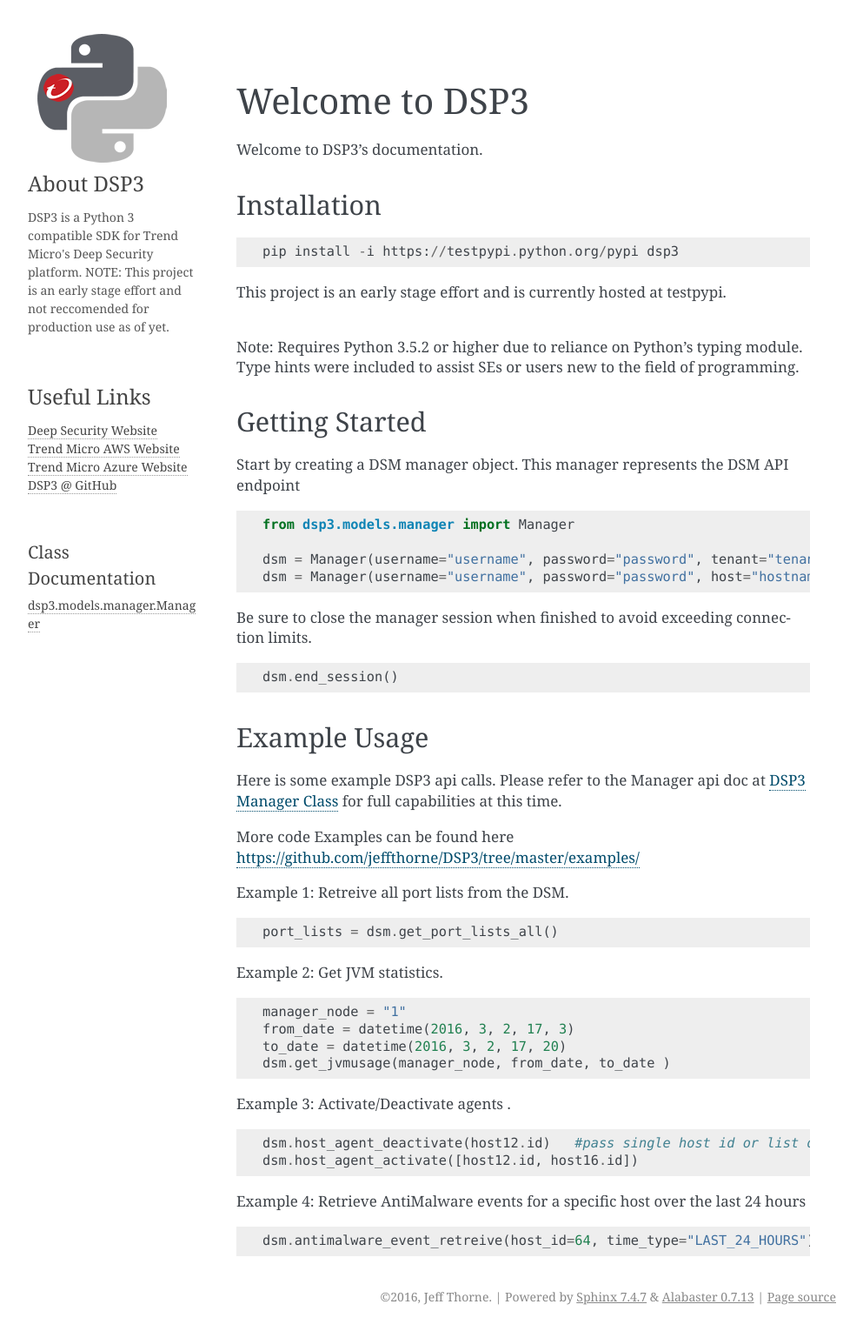
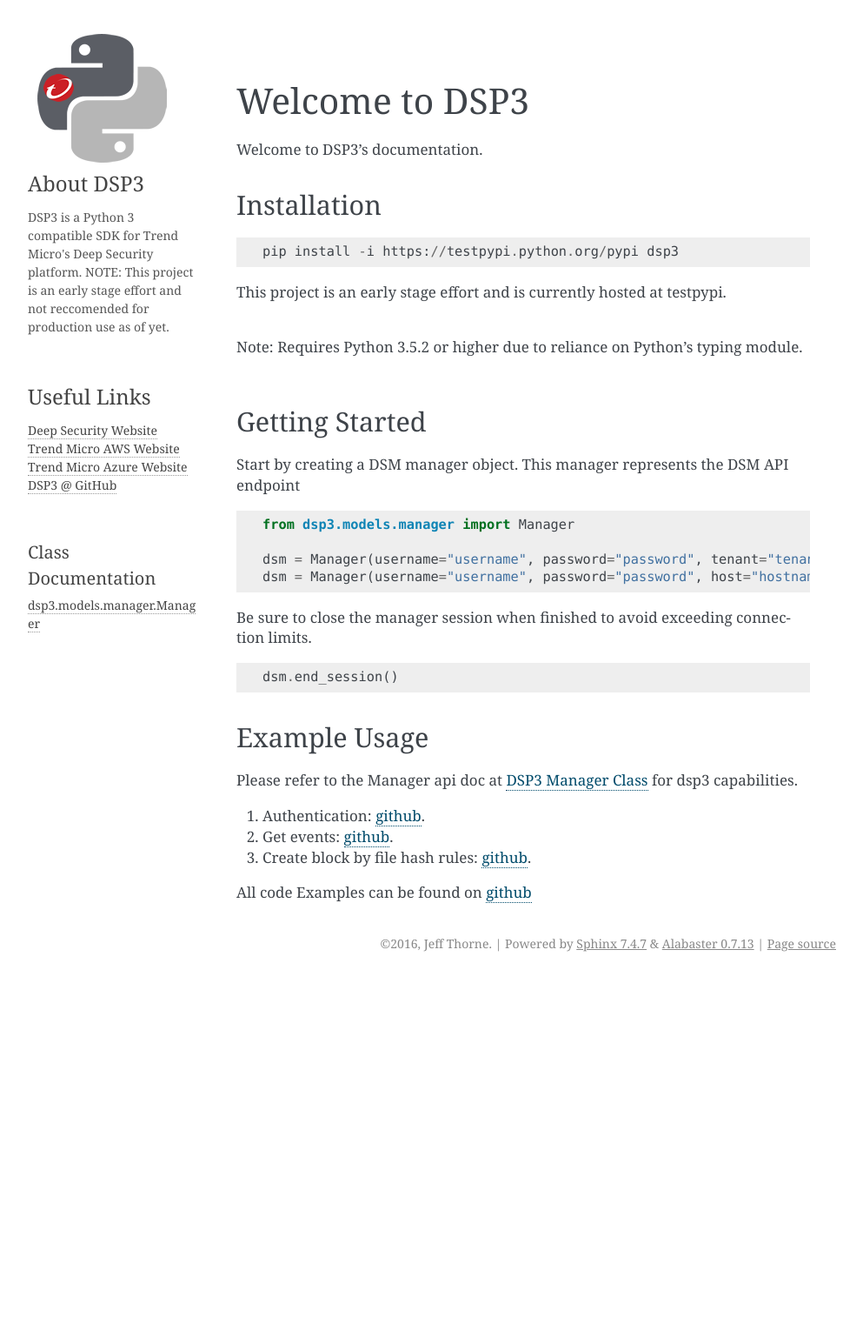
Before and after one commit to trend206/dsp3, a Sphinx documentation site: the page built from docs/source/index.rst, in a window 1280 px wide. Shown: the whole page at 87% size, without its empty margins (148-1141 px from the left). Built offline with Sphinx 7.4.7, drawn with Linux system fonts in a browser that asks for light colours; after the commit the page ends 1124 px from its top, so only the background shows below that.

Commit message:
added get events examples

```diff
--- a/docs/source/index.rst
+++ b/docs/source/index.rst
@@ -22,7 +22,7 @@
 
 |
 | Note: Requires Python 3.5.2 or higher due to reliance on Python's typing module.
-| Type hints were included to assist SEs or users new to the field of programming.
+|
 
 
 Getting Started
@@ -48,36 +48,12 @@
 
 Example Usage
 --------------
-Here is some example DSP3 api calls. Please refer to the Manager api doc at :doc:`dsp3.models.manager` for
-full capabilities at this time.
-
-More code Examples can be found here `<https://github.com/jeffthorne/DSP3/tree/master/examples/>`_
-
-Example 1: Retreive all port lists from the DSM.
-
-.. code-block:: python
-
-   port_lists = dsm.get_port_lists_all()
+Please refer to the Manager api doc at :doc:`dsp3.models.manager` for dsp3 capabilities.
 
 
-Example 2: Get JVM statistics.
+1. Authentication: `github <https://github.com/jeffthorne/DSP3/blob/master/examples/authentication.py/>`_.
+2. Get events: `github <https://github.com/jeffthorne/DSP3/blob/master/examples/get_events.py/>`_.
+3. Create block by file hash rules: `github <https://github.com/jeffthorne/DSP3/blob/master/examples/block_by_hash.py/>`_.
 
-.. code-block:: python
 
-   manager_node = "1"
-   from_date = datetime(2016, 3, 2, 17, 3)
-   to_date = datetime(2016, 3, 2, 17, 20)
-   dsm.get_jvmusage(manager_node, from_date, to_date )
-
-Example 3: Activate/Deactivate agents .
-
-.. code-block:: python
-
-   dsm.host_agent_deactivate(host12.id)   #pass single host id or list of host ids
-   dsm.host_agent_activate([host12.id, host16.id])
-
-Example 4: Retrieve AntiMalware events for a specific host over the last 24 hours
-
-.. code-block:: python
-
-   dsm.antimalware_event_retreive(host_id=64, time_type="LAST_24_HOURS")
+All code Examples can be found on `github <https://github.com/jeffthorne/DSP3/tree/master/examples/>`_
```
